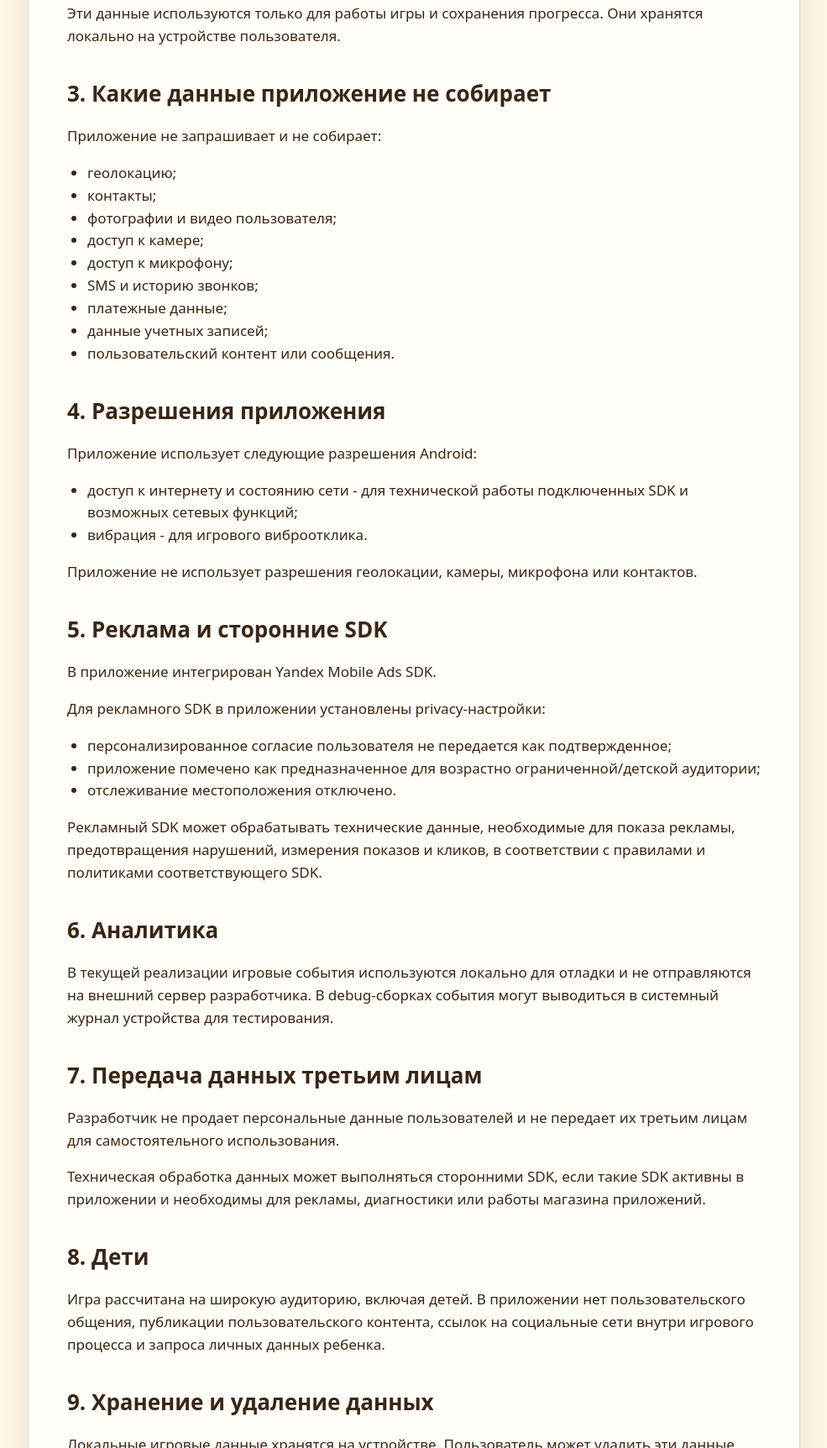
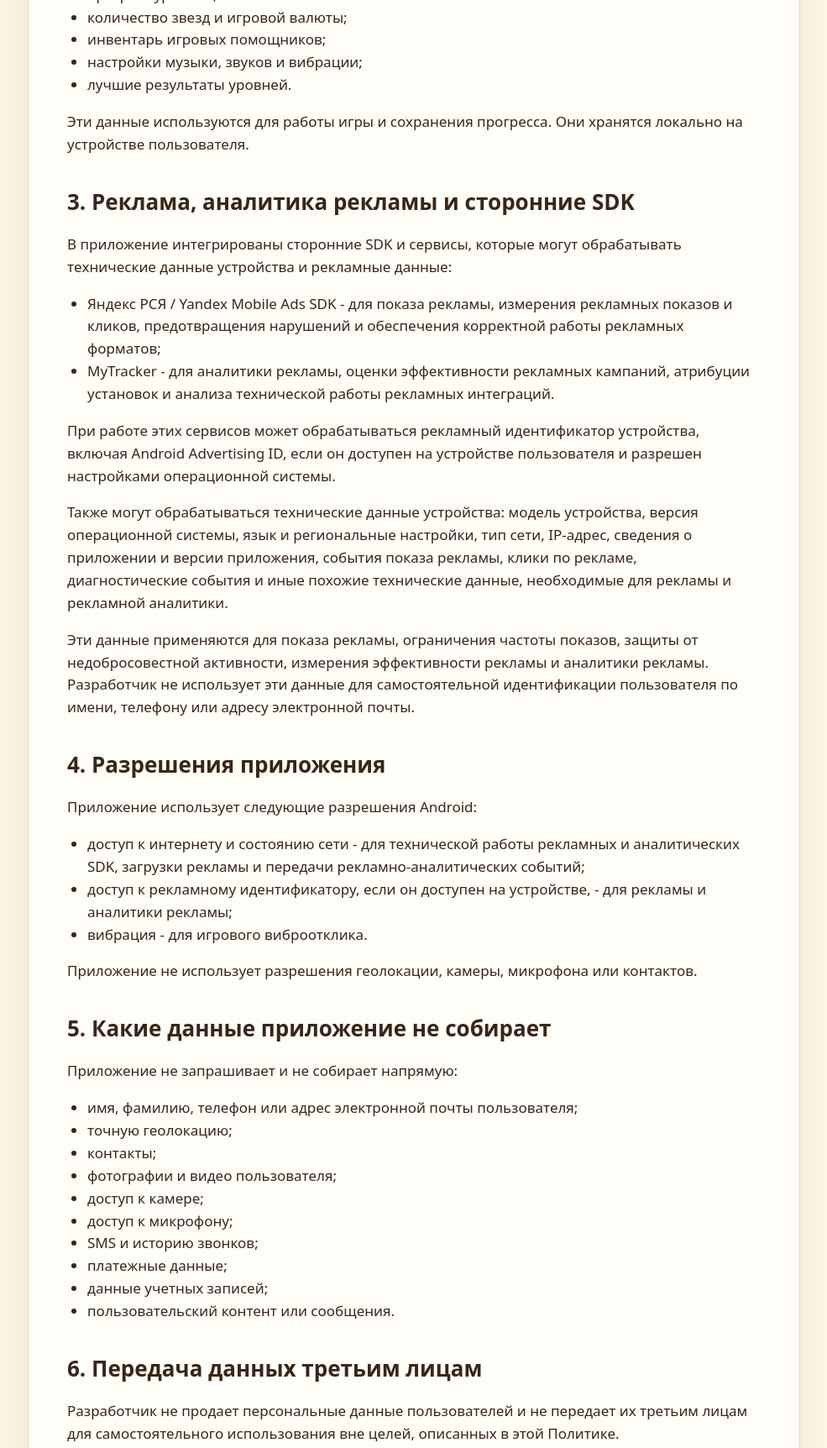
Before and after one commit to blazar-source/Balls-farm, a plain HTML site: page index.html in a window 1280 px wide. Shown: the part 766-2490 px from the top of the page at 84% size, without its empty margins (147-1132 px from the left). Drawn offline with Linux system fonts and the light colour scheme.

Commit message:
Update privacy policy for Xiaomi app listing

```diff
--- a/index.html
+++ b/index.html
@@ -4,7 +4,7 @@
   <meta charset="utf-8">
   <meta name="viewport" content="width=device-width, initial-scale=1">
   <title>Политика конфиденциальности - Ферма шариков</title>
-  <meta name="description" content="Политика конфиденциальности мобильной игры Ферма шариков.">
+  <meta name="description" content="Политика конфиденциальности мобильной игры Ферма шариков для Android.">
   <style>
     :root {
       color-scheme: light;
@@ -77,15 +77,17 @@
 
       <section class="meta">
         <div><strong>Дата публикации:</strong> 07 мая 2026 года</div>
+        <div><strong>Дата обновления:</strong> 16 мая 2026 года</div>
         <div><strong>Разработчик и оператор приложения:</strong> индивидуальный предприниматель Бугров Геннадий Дмитрович</div>
         <div><strong>Контакт для вопросов по конфиденциальности и поддержке:</strong> <a href="mailto:blazargames@ya.ru">blazargames@ya.ru</a></div>
       </section>
 
       <h2>1. Общая информация</h2>
+      <p>Настоящая Политика конфиденциальности описывает, какие данные могут обрабатываться при использовании мобильной игры «Ферма шариков», для каких целей они используются и как пользователь может обратиться по вопросам конфиденциальности.</p>
       <p>«Ферма шариков» - казуальная головоломка. Приложение не требует регистрации, не просит указать имя, телефон, адрес электронной почты или другие контактные данные пользователя.</p>
 
-      <h2>2. Какие данные обрабатываются локально</h2>
-      <p>Приложение может сохранять на устройстве:</p>
+      <h2>2. Локальные игровые данные</h2>
+      <p>Приложение может сохранять на устройстве данные, необходимые для работы игры:</p>
       <ul>
         <li>прогресс уровней;</li>
         <li>количество звезд и игровой валюты;</li>
@@ -93,12 +95,32 @@
         <li>настройки музыки, звуков и вибрации;</li>
         <li>лучшие результаты уровней.</li>
       </ul>
-      <p>Эти данные используются только для работы игры и сохранения прогресса. Они хранятся локально на устройстве пользователя.</p>
+      <p>Эти данные используются для работы игры и сохранения прогресса. Они хранятся локально на устройстве пользователя.</p>
 
-      <h2>3. Какие данные приложение не собирает</h2>
-      <p>Приложение не запрашивает и не собирает:</p>
+      <h2>3. Реклама, аналитика рекламы и сторонние SDK</h2>
+      <p>В приложение интегрированы сторонние SDK и сервисы, которые могут обрабатывать технические данные устройства и рекламные данные:</p>
       <ul>
-        <li>геолокацию;</li>
+        <li>Яндекс РСЯ / Yandex Mobile Ads SDK - для показа рекламы, измерения рекламных показов и кликов, предотвращения нарушений и обеспечения корректной работы рекламных форматов;</li>
+        <li>MyTracker - для аналитики рекламы, оценки эффективности рекламных кампаний, атрибуции установок и анализа технической работы рекламных интеграций.</li>
+      </ul>
+      <p>При работе этих сервисов может обрабатываться рекламный идентификатор устройства, включая Android Advertising ID, если он доступен на устройстве пользователя и разрешен настройками операционной системы.</p>
+      <p>Также могут обрабатываться технические данные устройства: модель устройства, версия операционной системы, язык и региональные настройки, тип сети, IP-адрес, сведения о приложении и версии приложения, события показа рекламы, клики по рекламе, диагностические события и иные похожие технические данные, необходимые для рекламы и рекламной аналитики.</p>
+      <p>Эти данные применяются для показа рекламы, ограничения частоты показов, защиты от недобросовестной активности, измерения эффективности рекламы и аналитики рекламы. Разработчик не использует эти данные для самостоятельной идентификации пользователя по имени, телефону или адресу электронной почты.</p>
+
+      <h2>4. Разрешения приложения</h2>
+      <p>Приложение использует следующие разрешения Android:</p>
+      <ul>
+        <li>доступ к интернету и состоянию сети - для технической работы рекламных и аналитических SDK, загрузки рекламы и передачи рекламно-аналитических событий;</li>
+        <li>доступ к рекламному идентификатору, если он доступен на устройстве, - для рекламы и аналитики рекламы;</li>
+        <li>вибрация - для игрового виброотклика.</li>
+      </ul>
+      <p>Приложение не использует разрешения геолокации, камеры, микрофона или контактов.</p>
+
+      <h2>5. Какие данные приложение не собирает</h2>
+      <p>Приложение не запрашивает и не собирает напрямую:</p>
+      <ul>
+        <li>имя, фамилию, телефон или адрес электронной почты пользователя;</li>
+        <li>точную геолокацию;</li>
         <li>контакты;</li>
         <li>фотографии и видео пользователя;</li>
         <li>доступ к камере;</li>
@@ -109,39 +131,24 @@
         <li>пользовательский контент или сообщения.</li>
       </ul>
 
-      <h2>4. Разрешения приложения</h2>
-      <p>Приложение использует следующие разрешения Android:</p>
-      <ul>
-        <li>доступ к интернету и состоянию сети - для технической работы подключенных SDK и возможных сетевых функций;</li>
-        <li>вибрация - для игрового виброотклика.</li>
-      </ul>
-      <p>Приложение не использует разрешения геолокации, камеры, микрофона или контактов.</p>
+      <h2>6. Передача данных третьим лицам</h2>
+      <p>Разработчик не продает персональные данные пользователей и не передает их третьим лицам для самостоятельного использования вне целей, описанных в этой Политике.</p>
+      <p>Техническая обработка данных может выполняться сторонними SDK и сервисами, если такие SDK активны в приложении и необходимы для показа рекламы, аналитики рекламы, диагностики, предотвращения нарушений или корректной работы магазина приложений. Такие сервисы обрабатывают данные в соответствии со своими правилами и политиками конфиденциальности.</p>
 
-      <h2>5. Реклама и сторонние SDK</h2>
-      <p>В приложение интегрирован Yandex Mobile Ads SDK.</p>
-      <p>Для рекламного SDK в приложении установлены privacy-настройки:</p>
-      <ul>
-        <li>персонализированное согласие пользователя не передается как подтвержденное;</li>
-        <li>приложение помечено как предназначенное для возрастно ограниченной/детской аудитории;</li>
-        <li>отслеживание местоположения отключено.</li>
-      </ul>
-      <p>Рекламный SDK может обрабатывать технические данные, необходимые для показа рекламы, предотвращения нарушений, измерения показов и кликов, в соответствии с правилами и политиками соответствующего SDK.</p>
+      <h2>7. Дети</h2>
+      <p>Игра рассчитана на широкую аудиторию, включая детей. В приложении нет пользовательского общения, публикации пользовательского контента, ссылок на социальные сети внутри игрового процесса и запроса личных данных ребенка.</p>
+      <p>Рекламные и аналитические SDK должны использоваться с настройками, соответствующими возрастной категории приложения и требованиям применимого законодательства и магазинов приложений.</p>
 
-      <h2>6. Аналитика</h2>
-      <p>В текущей реализации игровые события используются локально для отладки и не отправляются на внешний сервер разработчика. В debug-сборках события могут выводиться в системный журнал устройства для тестирования.</p>
+      <h2>8. Хранение и удаление данных</h2>
+      <p>Локальные игровые данные хранятся на устройстве. Пользователь может удалить эти данные, удалив приложение или очистив данные приложения средствами Android.</p>
+      <p>Данные, которые обрабатываются сторонними рекламными и аналитическими SDK, хранятся и удаляются по правилам соответствующих сервисов и применимого законодательства. Пользователь может ограничить или сбросить рекламный идентификатор в настройках Android, если такая возможность доступна на его устройстве.</p>
 
-      <h2>7. Передача данных третьим лицам</h2>
-      <p>Разработчик не продает персональные данные пользователей и не передает их третьим лицам для самостоятельного использования.</p>
-      <p>Техническая обработка данных может выполняться сторонними SDK, если такие SDK активны в приложении и необходимы для рекламы, диагностики или работы магазина приложений.</p>
-
-      <h2>8. Дети</h2>
-      <p>Игра рассчитана на широкую аудиторию, включая детей. В приложении нет пользовательского общения, публикации пользовательского контента, ссылок на социальные сети внутри игрового процесса и запроса личных данных ребенка.</p>
-
-      <h2>9. Хранение и удаление данных</h2>
-      <p>Локальные игровые данные хранятся на устройстве. Пользователь может удалить эти данные, удалив приложение или очистив данные приложения средствами Android.</p>
+      <h2>9. Правовые основания и соответствие требованиям</h2>
+      <p>Обработка данных выполняется для обеспечения работы приложения, показа рекламы, аналитики рекламы, диагностики, предотвращения нарушений и выполнения требований законодательства, правил рекламных платформ и магазинов приложений.</p>
+      <p>Разработчик стремится поддерживать описание данных и функций приложения актуальным и корректным. Если состав SDK, разрешений или целей обработки изменится, Политика будет обновлена.</p>
 
       <h2>10. Изменения политики</h2>
-      <p>Политика может обновляться при изменении функциональности приложения, подключении новых SDK, рекламы, платежей или требований магазина приложений. Актуальная версия политики доступна по ссылке, указанной на странице приложения.</p>
+      <p>Политика может обновляться при изменении функциональности приложения, подключении новых SDK, изменении рекламных или аналитических интеграций, появлении платежей или изменении требований магазинов приложений. Актуальная версия политики доступна по ссылке, указанной на странице приложения.</p>
 
       <h2>11. Контакты</h2>
       <p>По вопросам конфиденциальности и работы приложения можно написать на: <a href="mailto:blazargames@ya.ru">blazargames@ya.ru</a></p>
```
